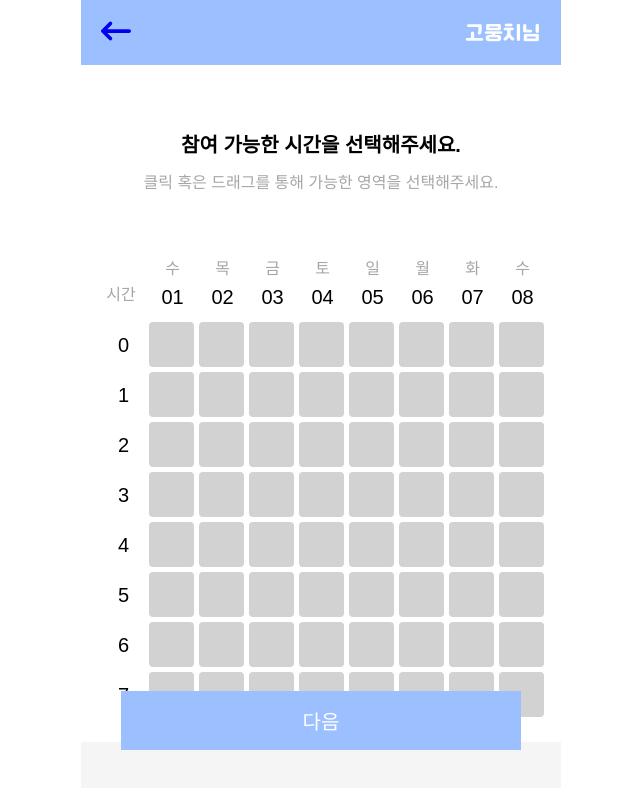
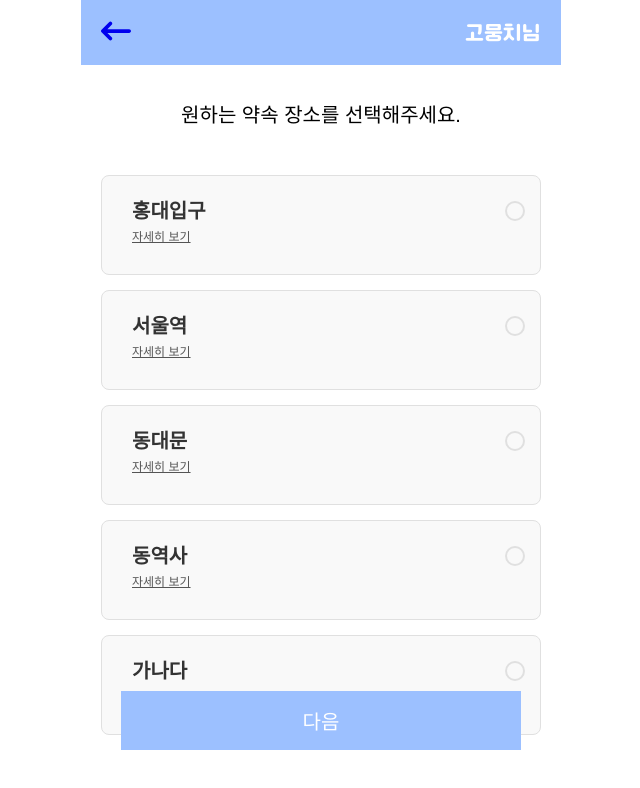
Before and after one commit to FRONT-END-BOOTCAMP-PLUS-3/moongchija, a Next.js app: page /vote/1 in a window 1280 px wide. Shown: the top 788 px of the page, without its empty margins (319-959 px from the left). Built offline with nearby package versions, Linux system fonts and the light colour scheme; a web font is replaced by a local one.

Commit message:
[style] PlaceVote 컴포넌트 제작

```diff
--- /dev/null
+++ b/app/(with-arrow-header)/vote/[id]/_components/PlaceVote.module.scss
@@ -0,0 +1,105 @@
+.placeVoteContainer {
+  height: 100%;
+  display: flex;
+  flex-direction: column;
+  align-items: center;
+  padding: 20px;
+  background: #ffffff;
+
+  .subtitle {
+    font-size: var(--font-size-md);
+    margin: 20px 0 50px;
+  }
+
+  .placeList {
+    width: 100%;
+    display: flex;
+    flex-direction: column;
+    gap: 15px;
+
+    .placeItem {
+      height: 100px;
+      display: flex;
+      flex-direction: column;
+      padding: 15px;
+      border: 1px solid #e0e0e0;
+      border-radius: 8px;
+      background: #f9f9f9;
+      cursor: pointer;
+      transition: background 0.2s ease;
+
+      &:hover {
+        background: #f0f0f0;
+      }
+
+      &.selected {
+        border-color: #6200ee;
+        background: #ecebff;
+
+        .radioButton {
+          border-color: #6200ee;
+          background: #6200ee;
+        }
+      }
+
+      .itemTop {
+        display: flex;
+        align-items: center;
+        justify-content: space-between;
+        margin: 10px 0 10px;
+        .placeName {
+          width: 50%;
+          margin-left: 15px;
+          font-size: var(--font-size-md);
+          font-weight: bold;
+          color: #333333;
+        }
+        .radioButton {
+          display: flex;
+          align-items: center;
+          justify-content: center;
+          width: 20px;
+          height: 20px;
+          border: 2px solid #e0e0e0;
+          border-radius: 50%;
+          transition: background 0.2s ease, border-color 0.2s ease;
+
+          &.checked {
+            background: #fff;
+            border-color: #6200ee;
+          }
+          .innerButton {
+            width: 10px;
+            height: 10px;
+            // border: 2px solid #e0e0e0;
+            border-radius: 50%;
+            transition: background 0.2s ease, border-color 0.2s ease;
+
+            &.checked {
+              background: #6200ee;
+              border-color: #6200ee;
+            }
+          }
+        }
+      }
+
+      .placeLink {
+        display: block;
+        width: 60px;
+        margin-left: 15px;
+        font-size: var(--font-size-xs);
+        color: #555555;
+        text-decoration: underline;
+        white-space: nowrap;
+      }
+    }
+  }
+
+  .wrapButton {
+    position: fixed; /* 화면에 고정 */
+    bottom: 50px; /* 화면 하단에서 20px 위로 위치 */
+    left: 50%; /* 화면 중앙에 위치 */
+    transform: translateX(-50%); /* 정확한 중앙 정렬 */
+    z-index: 100; /* 다른 요소들 위에 표시되도록 */
+  }
+}
--- /dev/null
+++ b/app/(with-arrow-header)/vote/[id]/_components/PlaceVote.tsx
@@ -0,0 +1,77 @@
+"use client";
+import { useState } from "react";
+import styles from "./PlaceVote.module.scss";
+import Button from "@/components/button/Button";
+
+interface Place {
+  place: string;
+  place_url: string;
+}
+
+const PlaceVote = () => {
+  const places: Place[] = [
+    { place: "홍대입구", place_url: "https://naver.me/xEABuNEP" },
+    { place: "서울역", place_url: "https://naver.me/xEABuNEP" },
+    { place: "동대문", place_url: "https://naver.me/xEABuNEP" },
+    { place: "동역사", place_url: "https://naver.me/xEABuNEP" },
+    { place: "가나다", place_url: "https://naver.me/xEABuNEP" },
+  ];
+  const [selectedPlace, setSelectedPlace] = useState<string>("");
+
+  const handleSelect = (place: string) => {
+    setSelectedPlace(place);
+  };
+  const handleSubmit = () => {
+    if (selectedPlace) {
+      console.log("선택된 장소:", selectedPlace); // 콘솔 출력
+      alert(`선택된 장소: ${selectedPlace}`); // 사용자 피드백
+    } else {
+      alert("장소를 선택해주세요.");
+    }
+  };
+  return (
+    <div className={styles.placeVoteContainer}>
+      <p className={styles.subtitle}>원하는 약속 장소를 선택해주세요.</p>
+
+      <div className={styles.placeList}>
+        {places.map((item, index) => (
+          <div
+            key={index}
+            className={`${styles.placeItem} ${
+              selectedPlace === item.place ? styles.selected : ""
+            }`}
+            onClick={() => handleSelect(item.place)}
+          >
+            <div className={styles.itemTop}>
+              <div className={styles.placeName}>{item.place}</div>
+              <div
+                className={`${styles.radioButton} ${
+                  selectedPlace === item.place ? styles.checked : ""
+                }`}
+              >
+                <div
+                  className={`${styles.innerButton} ${
+                    selectedPlace === item.place ? styles.checked : ""
+                  }`}
+                ></div>
+              </div>
+            </div>
+            <a
+              href={item.place_url}
+              target="_blank"
+              className={styles.placeLink}
+            >
+              자세히 보기
+            </a>
+          </div>
+        ))}
+      </div>
+
+      <div className={styles.wrapButton} onClick={handleSubmit}>
+        <Button text="다음" size="lg" />
+      </div>
+    </div>
+  );
+};
+
+export default PlaceVote;
--- a/app/(with-arrow-header)/vote/[id]/page.tsx
+++ b/app/(with-arrow-header)/vote/[id]/page.tsx
@@ -2,11 +2,13 @@
 
 import styles from "./vote.module.scss";
 import TimeVotePage from "./_components/TimeVote";
+import PlaceVote from "./_components/PlaceVote";
 
 const VotePage = () => {
   return (
     <div className={styles.voteContainer}>
-      <TimeVotePage />
+      {/* <TimeVotePage /> */}
+      <PlaceVote />
     </div>
   );
 };
```
